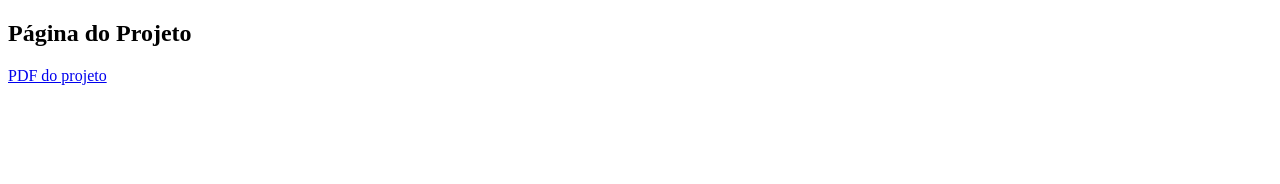
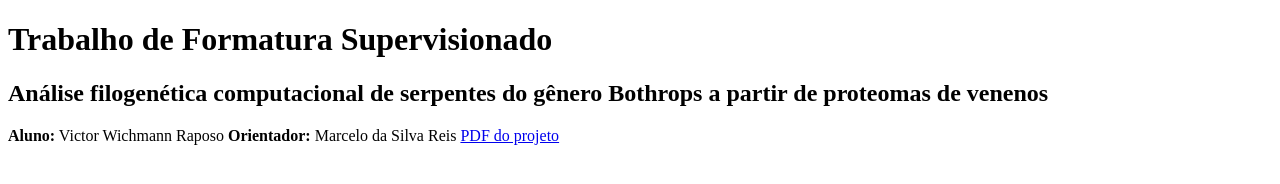
Before and after one commit to vwraposo/Linux_Webpage, a plain HTML site: page mac0499/index.html in a window 1280 px wide. Drawn offline with Linux system fonts and the light colour scheme.

Commit message:
Algumas informações

```diff
--- a/mac0499/index.html
+++ b/mac0499/index.html
@@ -3,11 +3,16 @@
 <html xmlns="http://www.w3.org/1999/xhtml">
 	<head>
 		<meta http-equiv="Content-Type" content="text/html; charset=UTF-8" />
-		<title>Página Projeto</title>
+		<title>Trabalho de Formatura Supervisionado</title>
 	</head>
 
 	<body>
-             <h2>Página do Projeto</h2>
+             <h1>Trabalho de Formatura Supervisionado</h1>
+             <h2>Análise filogenética computacional de serpentes do gênero Bothrops a partir de proteomas de venenos</h2>
+
+             <b>Aluno:</b> Victor Wichmann Raposo
+             <b>Orientador:</b> Marcelo da Silva Reis
+
               <a href="./projeto.pdf">PDF do projeto</a>
 	</body>
 </html>
```
